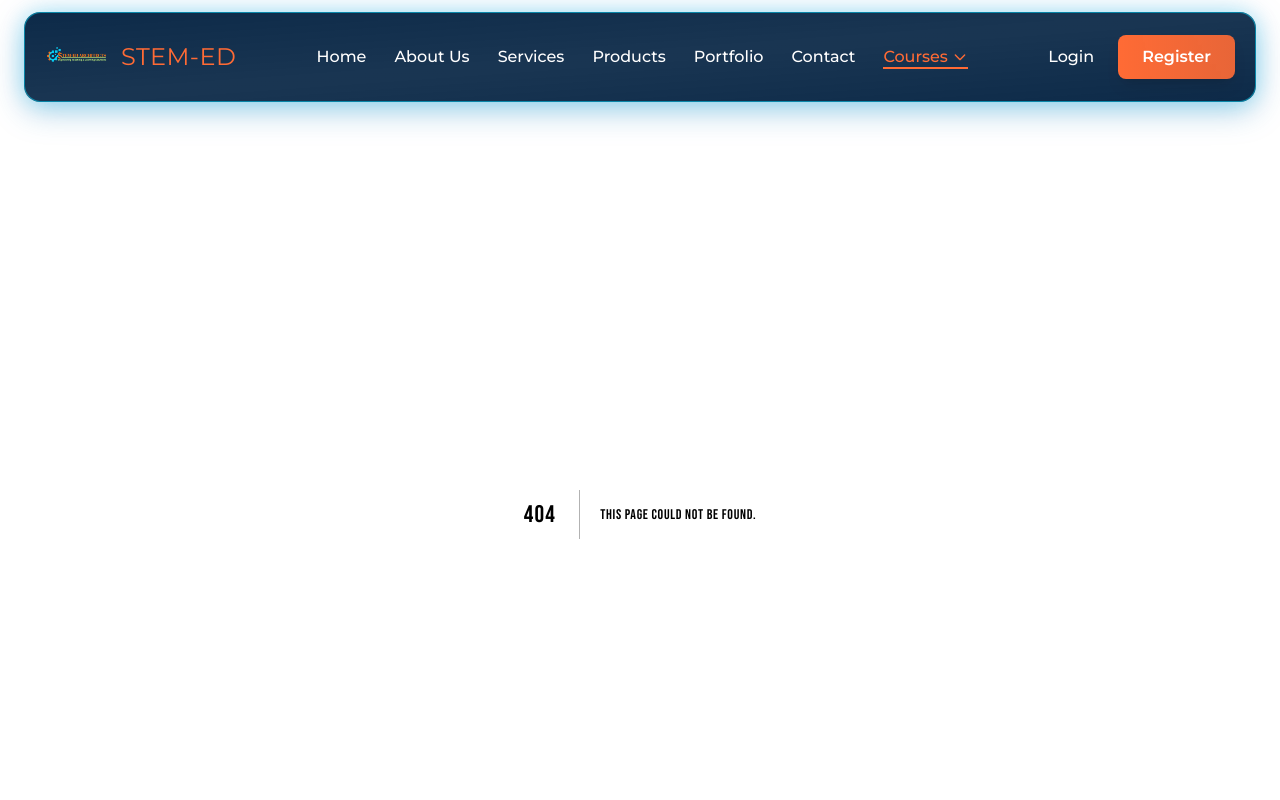
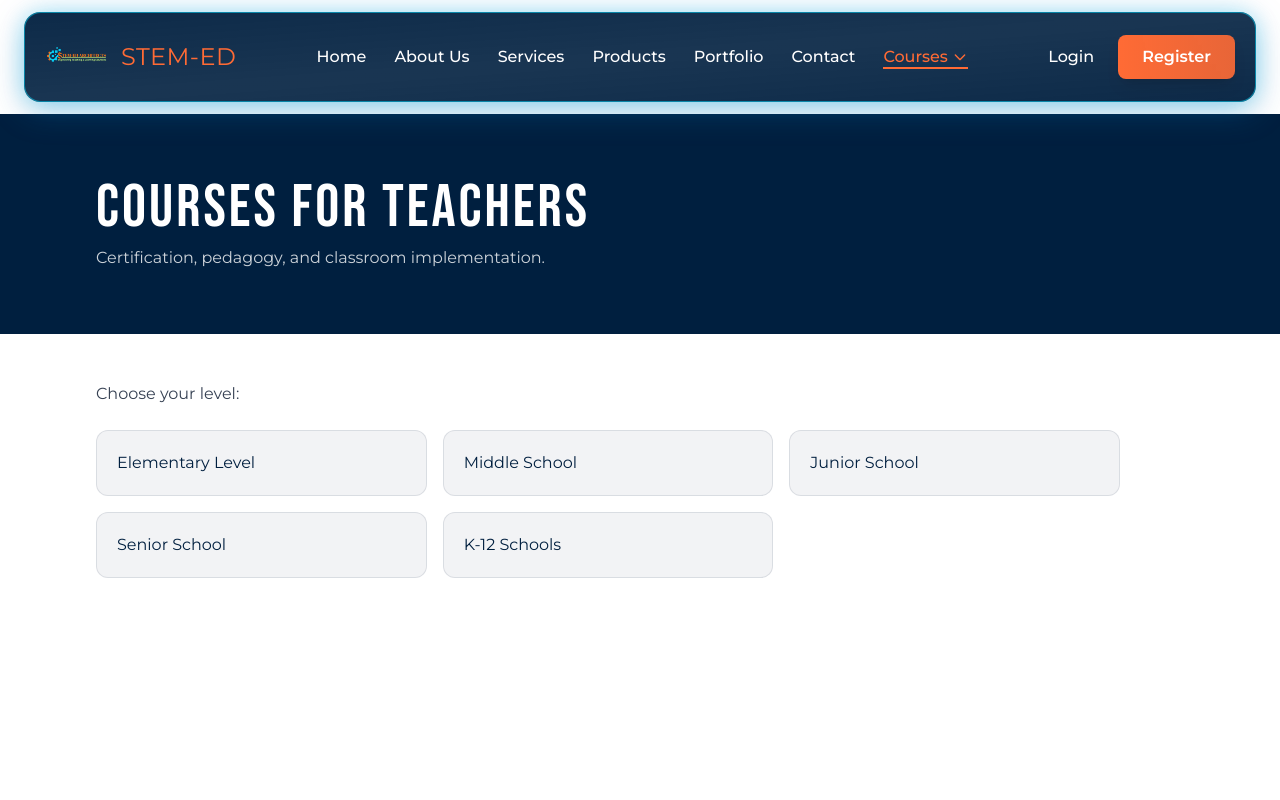
Before and after one commit to kefink/stem-ed-, a Next.js app: page /courses/teachers in a window 1280 px wide. Before the commit this address had no page. Shown: the top 800 px of the page. Built offline with nearby package versions, Linux system fonts and the light colour scheme.

Commit message:
Scaffold courses: audience pages (students, teachers, admins, parents) + teachers levels (elementary, middle, junior, senior, k-12)

```diff
--- /dev/null
+++ b/src/app/courses/admins/page.tsx
@@ -0,0 +1,15 @@
+export default function AdminsCoursesPage() {
+  return (
+    <main className="min-h-screen bg-white">
+      <section className="bg-navy text-white py-16 px-6 md:px-12 lg:px-24">
+        <h1 className="text-4xl md:text-6xl font-bebas">Courses for School Admins</h1>
+        <p className="mt-2 font-lato text-white/80">Leadership, strategy, policy, and whole-school STEM integration.</p>
+      </section>
+      <section className="py-12 px-6 md:px-12 lg:px-24">
+        <div className="max-w-5xl">
+          <p className="font-lato text-gray-700">Placeholder content for administrators.</p>
+        </div>
+      </section>
+    </main>
+  );
+}
--- /dev/null
+++ b/src/app/courses/parents/page.tsx
@@ -0,0 +1,15 @@
+export default function ParentsCoursesPage() {
+  return (
+    <main className="min-h-screen bg-white">
+      <section className="bg-navy text-white py-16 px-6 md:px-12 lg:px-24">
+        <h1 className="text-4xl md:text-6xl font-bebas">Courses for Parents</h1>
+        <p className="mt-2 font-lato text-white/80">Guides, home STEM, and support for your child’s learning journey.</p>
+      </section>
+      <section className="py-12 px-6 md:px-12 lg:px-24">
+        <div className="max-w-5xl">
+          <p className="font-lato text-gray-700">Placeholder content for parents.</p>
+        </div>
+      </section>
+    </main>
+  );
+}
--- /dev/null
+++ b/src/app/courses/students/page.tsx
@@ -0,0 +1,17 @@
+export default function StudentsCoursesPage() {
+  return (
+    <main className="min-h-screen bg-white">
+      <section className="bg-navy text-white py-16 px-6 md:px-12 lg:px-24">
+        <h1 className="text-4xl md:text-6xl font-bebas">Courses for Students</h1>
+        <p className="mt-2 font-lato text-white/80">Explore student-focused STEM programs and pathways.</p>
+      </section>
+      <section className="py-12 px-6 md:px-12 lg:px-24">
+        <div className="max-w-5xl">
+          <p className="font-lato text-gray-700">
+            This is a placeholder page. We’ll add real curriculum tracks, enrollment info, and outcomes here.
+          </p>
+        </div>
+      </section>
+    </main>
+  );
+}
--- /dev/null
+++ b/src/app/courses/teachers/elementary/page.tsx
@@ -0,0 +1,15 @@
+export default function ElementaryLevelPage() {
+  return (
+    <main className="min-h-screen bg-white">
+      <section className="bg-navy text-white py-16 px-6 md:px-12 lg:px-24">
+        <h1 className="text-4xl md:text-6xl font-bebas">Teachers: Elementary Level</h1>
+        <p className="mt-2 font-lato text-white/80">Foundational STEM pedagogy for early years.</p>
+      </section>
+      <section className="py-12 px-6 md:px-12 lg:px-24">
+        <div className="max-w-5xl">
+          <p className="font-lato text-gray-700">Placeholder content for elementary level.</p>
+        </div>
+      </section>
+    </main>
+  );
+}
--- /dev/null
+++ b/src/app/courses/teachers/junior-school/page.tsx
@@ -0,0 +1,15 @@
+export default function JuniorSchoolLevelPage() {
+  return (
+    <main className="min-h-screen bg-white">
+      <section className="bg-navy text-white py-16 px-6 md:px-12 lg:px-24">
+        <h1 className="text-4xl md:text-6xl font-bebas">Teachers: Junior School</h1>
+        <p className="mt-2 font-lato text-white/80">Competency-based STEM frameworks and projects.</p>
+      </section>
+      <section className="py-12 px-6 md:px-12 lg:px-24">
+        <div className="max-w-5xl">
+          <p className="font-lato text-gray-700">Placeholder content for junior school level.</p>
+        </div>
+      </section>
+    </main>
+  );
+}
--- /dev/null
+++ b/src/app/courses/teachers/k12/page.tsx
@@ -0,0 +1,15 @@
+export default function K12LevelPage() {
+  return (
+    <main className="min-h-screen bg-white">
+      <section className="bg-navy text-white py-16 px-6 md:px-12 lg:px-24">
+        <h1 className="text-4xl md:text-6xl font-bebas">Teachers: K-12 Schools</h1>
+        <p className="mt-2 font-lato text-white/80">Whole-school STEM alignment and leadership.</p>
+      </section>
+      <section className="py-12 px-6 md:px-12 lg:px-24">
+        <div className="max-w-5xl">
+          <p className="font-lato text-gray-700">Placeholder content for K-12 schools.</p>
+        </div>
+      </section>
+    </main>
+  );
+}
--- /dev/null
+++ b/src/app/courses/teachers/middle-school/page.tsx
@@ -0,0 +1,15 @@
+export default function MiddleSchoolLevelPage() {
+  return (
+    <main className="min-h-screen bg-white">
+      <section className="bg-navy text-white py-16 px-6 md:px-12 lg:px-24">
+        <h1 className="text-4xl md:text-6xl font-bebas">Teachers: Middle School</h1>
+        <p className="mt-2 font-lato text-white/80">Inquiry-driven STEM instruction and assessment.</p>
+      </section>
+      <section className="py-12 px-6 md:px-12 lg:px-24">
+        <div className="max-w-5xl">
+          <p className="font-lato text-gray-700">Placeholder content for middle school level.</p>
+        </div>
+      </section>
+    </main>
+  );
+}
--- /dev/null
+++ b/src/app/courses/teachers/page.tsx
@@ -0,0 +1,35 @@
+import Link from "next/link";
+
+export default function TeachersCoursesPage() {
+  const levels = [
+    { name: "Elementary Level", href: "/courses/teachers/elementary" },
+    { name: "Middle School", href: "/courses/teachers/middle-school" },
+    { name: "Junior School", href: "/courses/teachers/junior-school" },
+    { name: "Senior School", href: "/courses/teachers/senior-school" },
+    { name: "K-12 Schools", href: "/courses/teachers/k12" },
+  ];
+
+  return (
+    <main className="min-h-screen bg-white">
+      <section className="bg-navy text-white py-16 px-6 md:px-12 lg:px-24">
+        <h1 className="text-4xl md:text-6xl font-bebas">Courses for Teachers</h1>
+        <p className="mt-2 font-lato text-white/80">Certification, pedagogy, and classroom implementation.</p>
+      </section>
+
+      <section className="py-12 px-6 md:px-12 lg:px-24">
+        <div className="max-w-5xl space-y-6">
+          <p className="font-lato text-gray-700">
+            Choose your level:
+          </p>
+          <div className="grid sm:grid-cols-2 lg:grid-cols-3 gap-4">
+            {levels.map((lvl) => (
+              <Link key={lvl.href} href={lvl.href} className="block p-5 rounded-xl bg-navy/5 hover:bg-orange/10 border border-navy/10 hover:border-orange/30 transition">
+                <span className="font-montserrat text-navy">{lvl.name}</span>
+              </Link>
+            ))}
+          </div>
+        </div>
+      </section>
+    </main>
+  );
+}
--- /dev/null
+++ b/src/app/courses/teachers/senior-school/page.tsx
@@ -0,0 +1,15 @@
+export default function SeniorSchoolLevelPage() {
+  return (
+    <main className="min-h-screen bg-white">
+      <section className="bg-navy text-white py-16 px-6 md:px-12 lg:px-24">
+        <h1 className="text-4xl md:text-6xl font-bebas">Teachers: Senior School</h1>
+        <p className="mt-2 font-lato text-white/80">Advanced STEM pathways and exam readiness.</p>
+      </section>
+      <section className="py-12 px-6 md:px-12 lg:px-24">
+        <div className="max-w-5xl">
+          <p className="font-lato text-gray-700">Placeholder content for senior school level.</p>
+        </div>
+      </section>
+    </main>
+  );
+}
```
